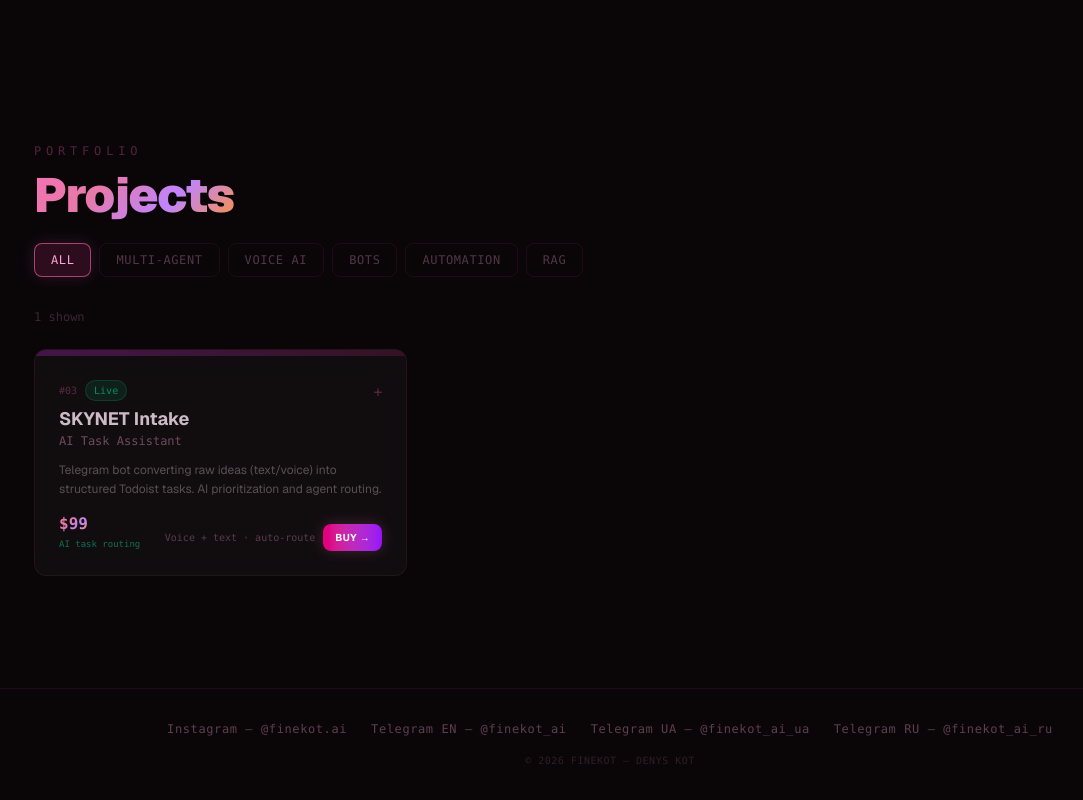
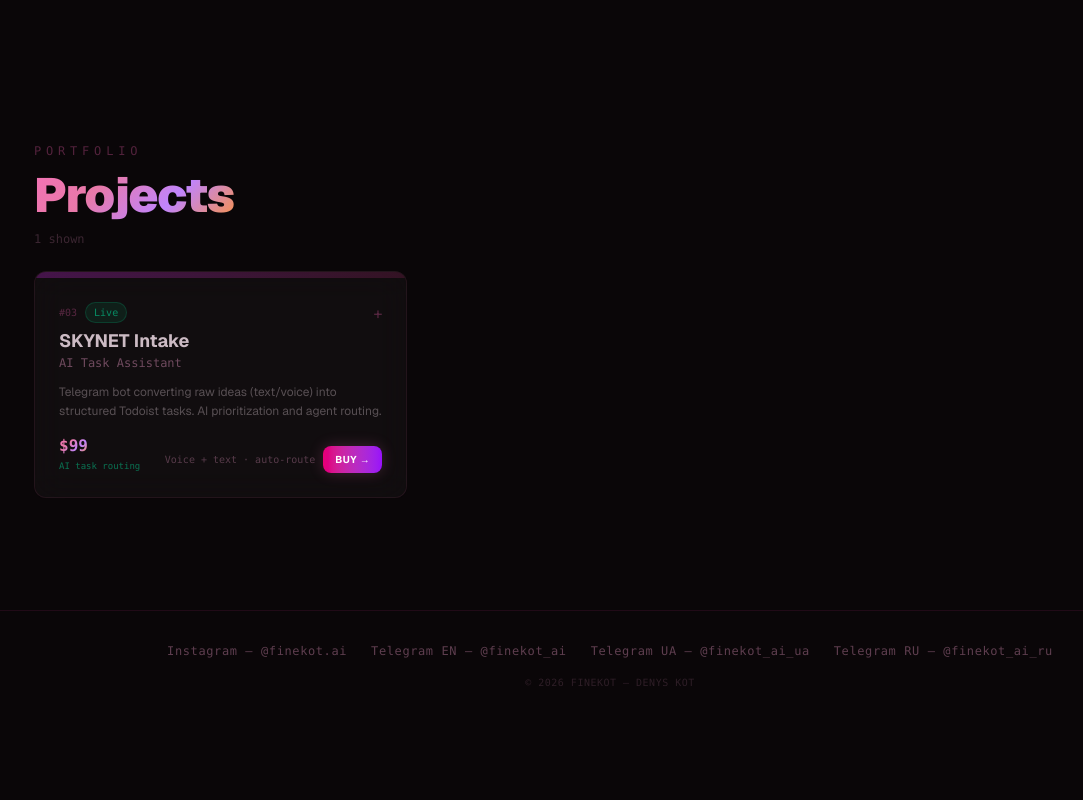
Before and after one commit to denyskot1986/portfolio, a Next.js app: page / in a window 1280 px wide. Shown: the part 1504-2304 px from the top of the page, without its empty margins (30-1113 px from the left). After the commit the page ends 2226 px from the top, so only its background shows below. Built offline with nearby package versions, Linux system fonts and the light colour scheme.

Commit message:
content: remove category filter buttons

```diff
--- a/app/page.tsx
+++ b/app/page.tsx
@@ -511,18 +511,6 @@ export default function Home() {
             <h2 className="text-2xl sm:text-3xl md:text-5xl font-black mb-3 tracking-tight"><span className="gradient-text">{t.projectsSection.title}</span></h2>
           </motion.div>
 
-          {/* Category filter */}
-          <motion.div {...fade} className="flex flex-wrap gap-2 mb-8 mt-6">
-            {categories.map((c) => (
-              <button key={c} onClick={() => { setCat(c); setExpanded(null); }}
-                className={`px-4 py-2 rounded-lg text-xs font-mono uppercase tracking-wider border transition-all ${
-                  cat === c
-                    ? "border-pink-400/60 bg-pink-500/15 text-pink-300 shadow-[0_0_15px_rgba(244,114,182,0.15)]"
-                    : "border-pink-500/10 text-pink-300/30 hover:border-pink-400/30 hover:text-pink-300/50"
-                }`}
-              >{t.categories[c] || c}</button>
-            ))}
-          </motion.div>
 
           {/* Project count */}
           <p className="text-xs text-pink-300/20 font-mono mb-6">{allFiltered.length} {t.projectsSection.shown}</p>
```
